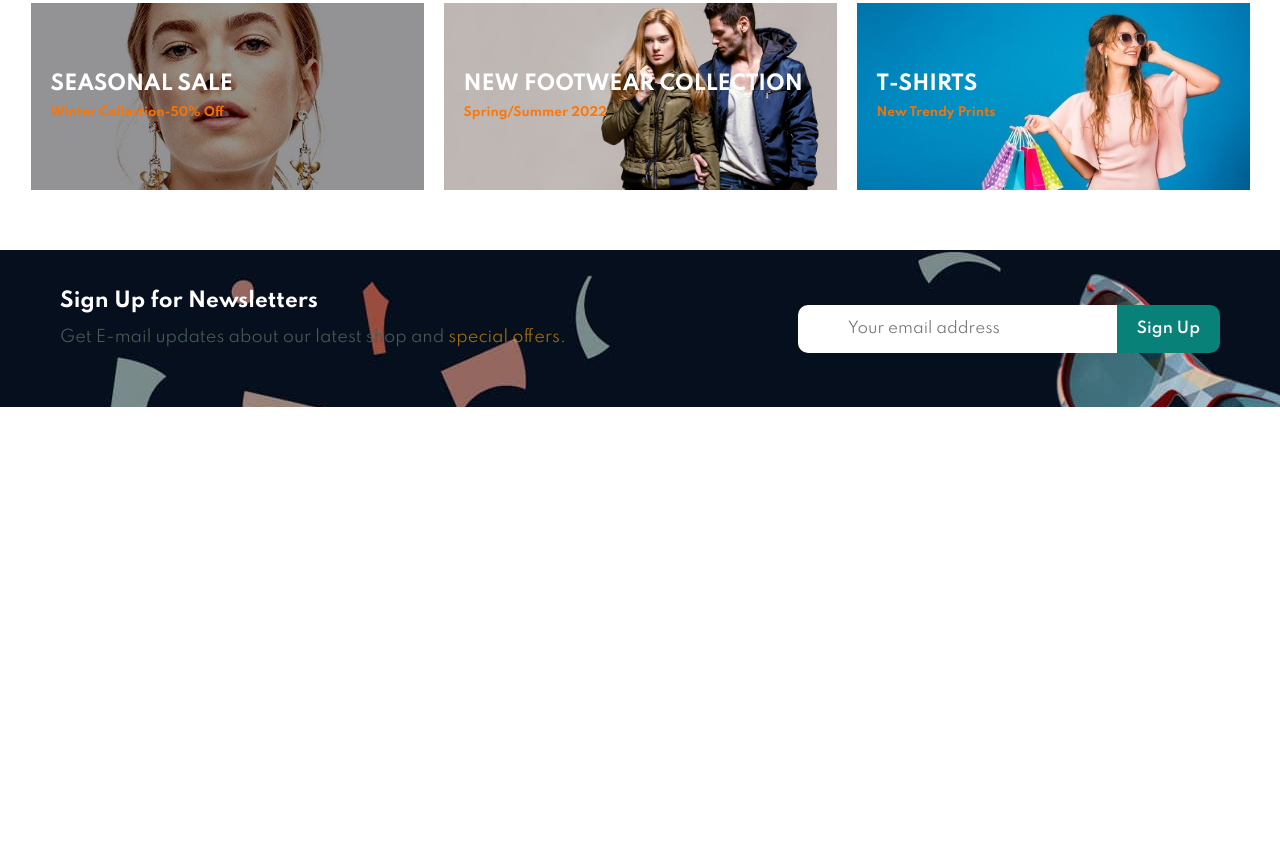
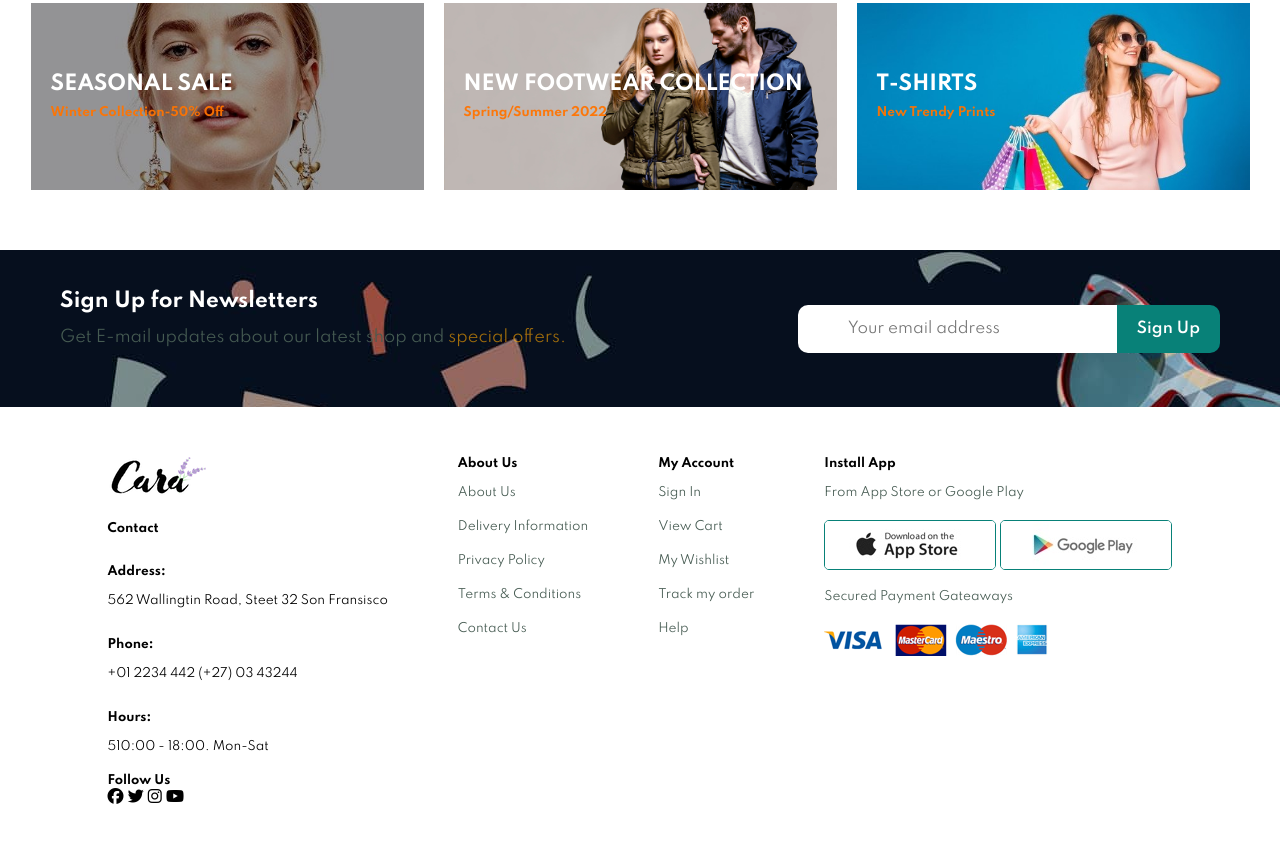
Before and after one commit to sthandiwe-prog/Ecommerce-Project, a plain HTML site: page index.html in a window 1280 px wide. Shown: the part 3649-4492 px from the top of the page. Before the commit the page ends 4056 px from the top, so only its background shows below. Drawn offline with Linux system fonts and the light colour scheme.

Commit message:
Added footer

```diff
--- a/index.html
+++ b/index.html
@@ -25,6 +25,7 @@
         </ul>
       </nav>
     </section>
+
     <section class="hero">
       <div class="headings">
         <h4>Trade-in-offer</h4>
@@ -34,6 +35,7 @@
         <button>Shop Now</button>
       </div>
     </section>
+
     <section class="section-p1 features">
       <div class="feature-card">
         <img src="img/features/f1.png" alt="feature logo" />
@@ -60,6 +62,7 @@
         <h6>24/7 Support</h6>
       </div>
     </section>
+
     <section class="featured-products">
       <div class="titles">
         <h2>Featured Products</h2>
@@ -396,5 +399,58 @@
         </form>
       </div>
     </section>
+
+    <footer class="footer">
+      <div class="contact">
+        <img src="img/logo.png" alt="logo" />
+        <h6>Contact</h6>
+        <br />
+        <span
+          ><h6>Address:</h6>
+          <span>562 Wallingtin Road, Steet 32 Son Fransisco</span>
+        </span>
+        <span
+          ><h6>Phone:</h6>
+          <span>+01 2234 442 (+27) 03 43244</span>
+        </span>
+        <span
+          ><h6>Hours:</h6>
+          <span>510:00 - 18:00. Mon-Sat</span>
+        </span>
+        <h6>Follow Us</h6>
+        <div class="socials">
+          <i class="fa-brands fa-facebook"></i>
+          <i class="fa-brands fa-twitter"></i>
+          <i class="fa-brands fa-instagram"></i>
+          <i class="fa-brands fa-youtube"></i>
+        </div>
+      </div>
+      <div class="about">
+        <h6>About Us</h6>
+        <p>About Us</p>
+        <p>Delivery Information</p>
+        <p>Privacy Policy</p>
+        <p>Terms & Conditions</p>
+        <p>Contact Us</p>
+      </div>
+      <div class="my-account">
+        <h6>My Account</h6>
+        <p>Sign In</p>
+        <p>View Cart</p>
+        <p>My Wishlist</p>
+        <p>Track my order</p>
+        <p>Help</p>
+      </div>
+      <div class="installation">
+        <h6>Install App</h6>
+        <p>From App Store or Google Play</p>
+        <span>
+          <img src="img/pay/app.jpg" alt="app logo" />
+          <img src="img/pay/play.jpg" alt="play logo" />
+        </span>
+        <p>Secured Payment Gateaways</p>
+        <img src="img/pay/pay.png" alt="pay logo" />
+      </div>
+    </footer>
   </body>
 </html>
--- a/style.css
+++ b/style.css
@@ -410,3 +410,34 @@ body {
 }
 
 /* Footer */
+
+.footer {
+  margin: 50px 0;
+  display: flex;
+  gap: 70px;
+  justify-content: center;
+}
+
+.footer p {
+  font-size: 12px;
+}
+
+.footer .contact img {
+  margin-bottom: 20px;
+}
+
+.footer .contact span {
+  display: flex;
+  flex-direction: column;
+  gap: 5px;
+  padding: 10px 0;
+}
+
+.footer .contact span:nth-child(2) {
+  font-size: 12px;
+}
+
+.footer .installation span img {
+  border: 1px solid #088178;
+  border-radius: 5px;
+}
```
